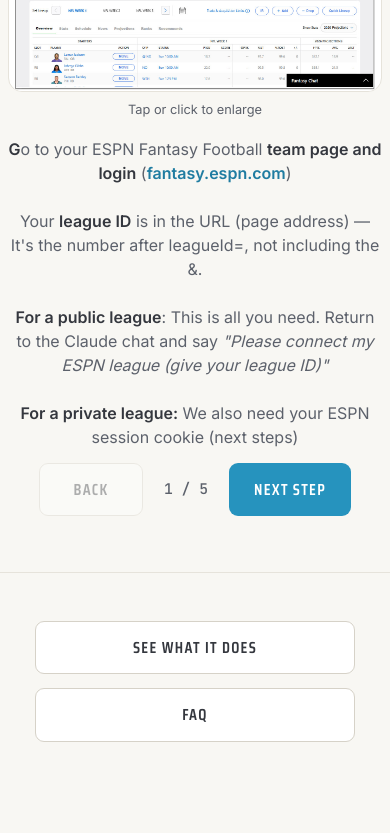
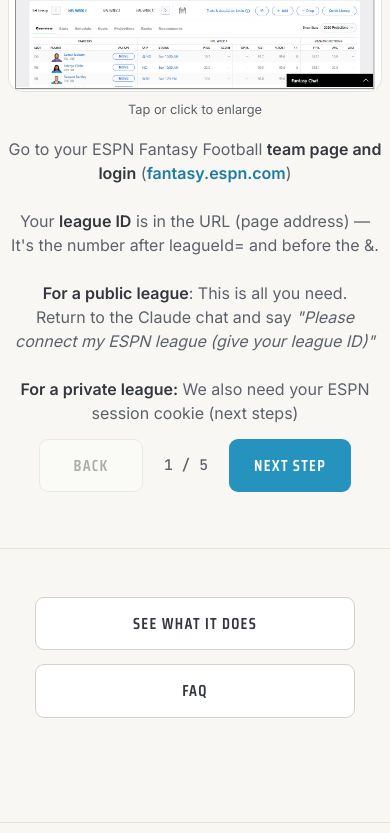
Before and after one commit to innovativeapplicationsllc-sketch/statsdeck-site, a website: page public/espn.html in a window 390 px wide. Shown: the part 1300-2133 px from the top of the page. Drawn offline with Linux system fonts and the light colour scheme.

Commit message:
espn page: unbold leading G, tighten league-ID sentence (desktop + mobile), break public-league line

```diff
--- a/public/espn.html
+++ b/public/espn.html
@@ -373,7 +373,7 @@ p{margin:0 0 16px}
   var CAPS = {
     safari: [
       `In <strong>Safari</strong>, go to your ESPN Fantasy Football <strong>team page</strong> and log in (<a href="https://fantasy.espn.com/" target="_blank" rel="noopener">fantasy.espn.com</a>).`,
-      `Your <strong>league ID</strong> is in the URL — tap the address bar to see it. It's the number after leagueId=, not including the &amp;.<br><br><strong>For a public league:</strong> That's all you need — return to Claude and say <em>"Please connect my ESPN league [your league ID]."</em><br><br><strong>For a private league:</strong> We also need your ESPN session cookie (next steps).`,
+      `Your <strong>league ID</strong> is in the URL — tap the address bar to see it. It's the number after leagueId= and before the &amp;.<br><br><strong>For a public league:</strong> That's all you need — return to Claude and say <em>"Please connect my ESPN league [your league ID]."</em><br><br><strong>For a private league:</strong> We also need your ESPN session cookie (next steps).`,
       `To grab your <strong>session cookie</strong>, we'll make a <strong>custom bookmark</strong> that copies it for you. Tap the <strong>three-dot (overflow)</strong> icon.`,
       `Tap <strong>Add to bookmarks</strong> to save the new bookmark.`,
       `Now we'll <strong>edit it</strong> — open your bookmarks and find the one you just made. Tap the three dots (overflow) to get to the edit option.`,
@@ -385,7 +385,7 @@ p{margin:0 0 16px}
     ],
     chrome: [
       `In <strong>Chrome</strong>, go to your ESPN Fantasy Football <strong>team page</strong> and log in (<a href="https://fantasy.espn.com/" target="_blank" rel="noopener">fantasy.espn.com</a>).`,
-      `Your <strong>league ID</strong> is in the URL — tap the address bar to see it. It's the number after leagueId=, not including the &amp;.<br><br><strong>For a public league:</strong> That's all you need — return to Claude and say <em><strong>"Please connect my ESPN league [your league ID]."</strong></em><br><br><strong>For a private league:</strong> We also need your ESPN session cookie (next steps).`,
+      `Your <strong>league ID</strong> is in the URL — tap the address bar to see it. It's the number after leagueId= and before the &amp;.<br><br><strong>For a public league:</strong> That's all you need — return to Claude and say <em><strong>"Please connect my ESPN league [your league ID]."</strong></em><br><br><strong>For a private league:</strong> We also need your ESPN session cookie (next steps).`,
       `To grab your <strong>session cookie</strong>, we'll make a <strong>custom bookmark</strong> that copies it for you. Tap the <strong>three-dot (overflow)</strong> icon.`,
       `Tap <strong>Add to bookmarks</strong> to save the new bookmark.<br><br>After the new bookmark is created we want to <strong>edit it</strong>, so next navigate to the bookmarks to find the one we just created.`,
       `Now we'll <strong>edit the bookmark</strong> — Open your bookmarks, find the one you just made, and <strong>long-press</strong> it for more options — then select <strong>Edit.</strong><br><br>Replace the bookmark's address (URL) with the code below — fully remove the original, paste this in, then <strong>save.</strong>`,
@@ -471,7 +471,7 @@ p{margin:0 0 16px}
 
   // Per-step caption HTML (index 0 = step 1). Fixed literals — safe for innerHTML.
   var CAPS = [
-    `<strong>G</strong>o to your ESPN Fantasy Football <strong>team page and login</strong> (<a href="https://fantasy.espn.com/" target="_blank" rel="noopener">fantasy.espn.com</a>)<br><br>Your <strong>league ID</strong> is in the URL (page address) — It's the number after leagueId=, not including the &amp;.<br><br><strong>For a public league</strong>: This is all you need. Return to the Claude chat and say <em>"Please connect my ESPN league (give your league ID)"</em><br><br><strong>For a private league:</strong> We also need your ESPN session cookie (next steps)`,
+    `Go to your ESPN Fantasy Football <strong>team page and login</strong> (<a href="https://fantasy.espn.com/" target="_blank" rel="noopener">fantasy.espn.com</a>)<br><br>Your <strong>league ID</strong> is in the URL (page address) — It's the number after leagueId= and before the &amp;.<br><br><strong>For a public league</strong>: This is all you need.<br>Return to the Claude chat and say <em>"Please connect my ESPN league (give your league ID)"</em><br><br><strong>For a private league:</strong> We also need your ESPN session cookie (next steps)`,
     `To grab your <strong>session cookie</strong>, we'll make a <strong>custom bookmark</strong> that copies it for you. Click the <strong>three-dot</strong> menu (top-right), then <strong>Bookmark this tab</strong>.`,
     `Now we'll <strong>edit it</strong> — open your bookmarks, <strong>right-click</strong> the one you just made (two-finger tap on Mac), and select <strong>Edit.</strong><br><br><strong>Replace the bookmark's address (URL)</strong> with the code below — fully remove the original, paste this in, then <strong>save.</strong>`,
     `Now back on your <strong>ESPN team page</strong>, navigate to your bookmarks and <strong>open the bookmark we made</strong>. This will automatically grab the session cookie and copies it to your clipboard.`,
```
